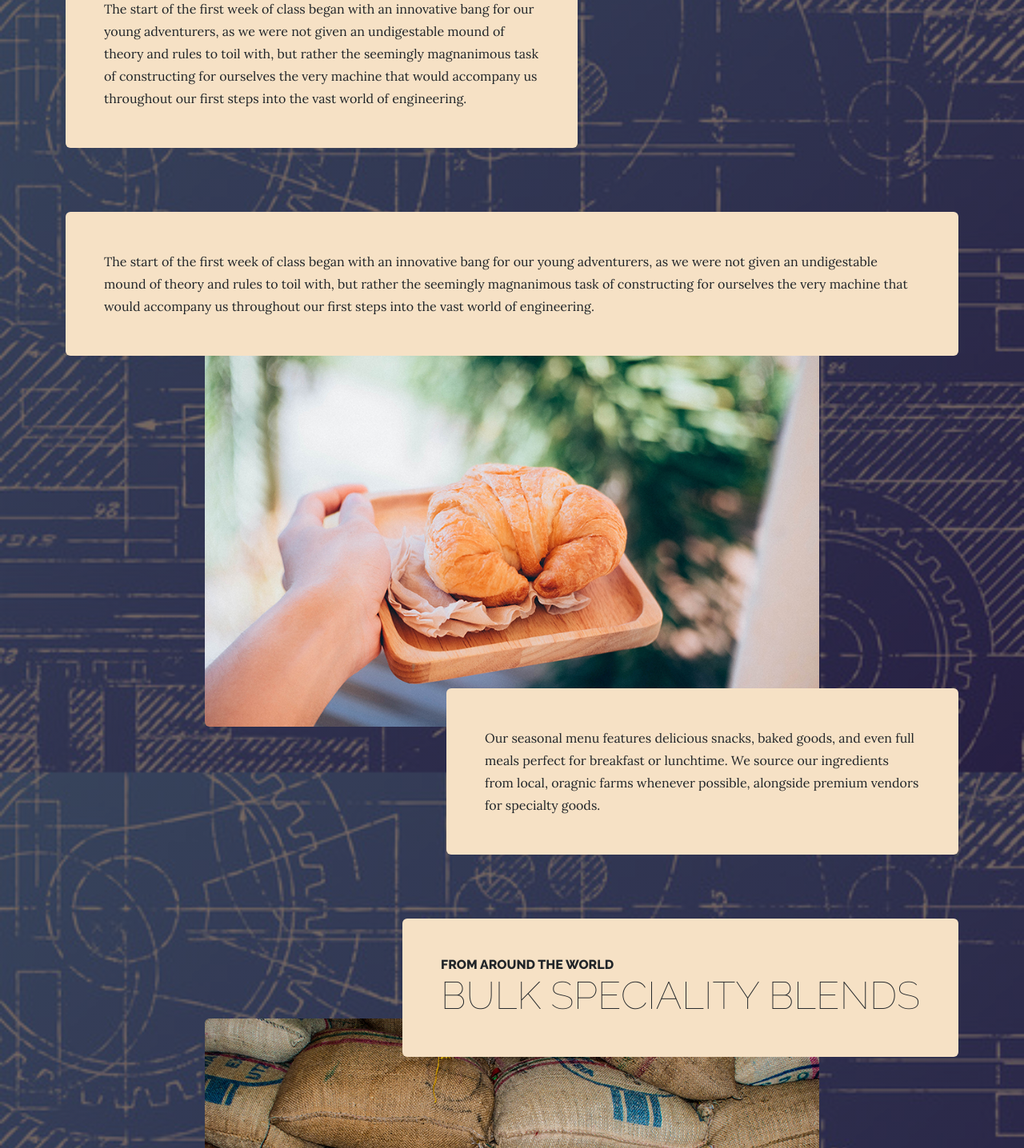
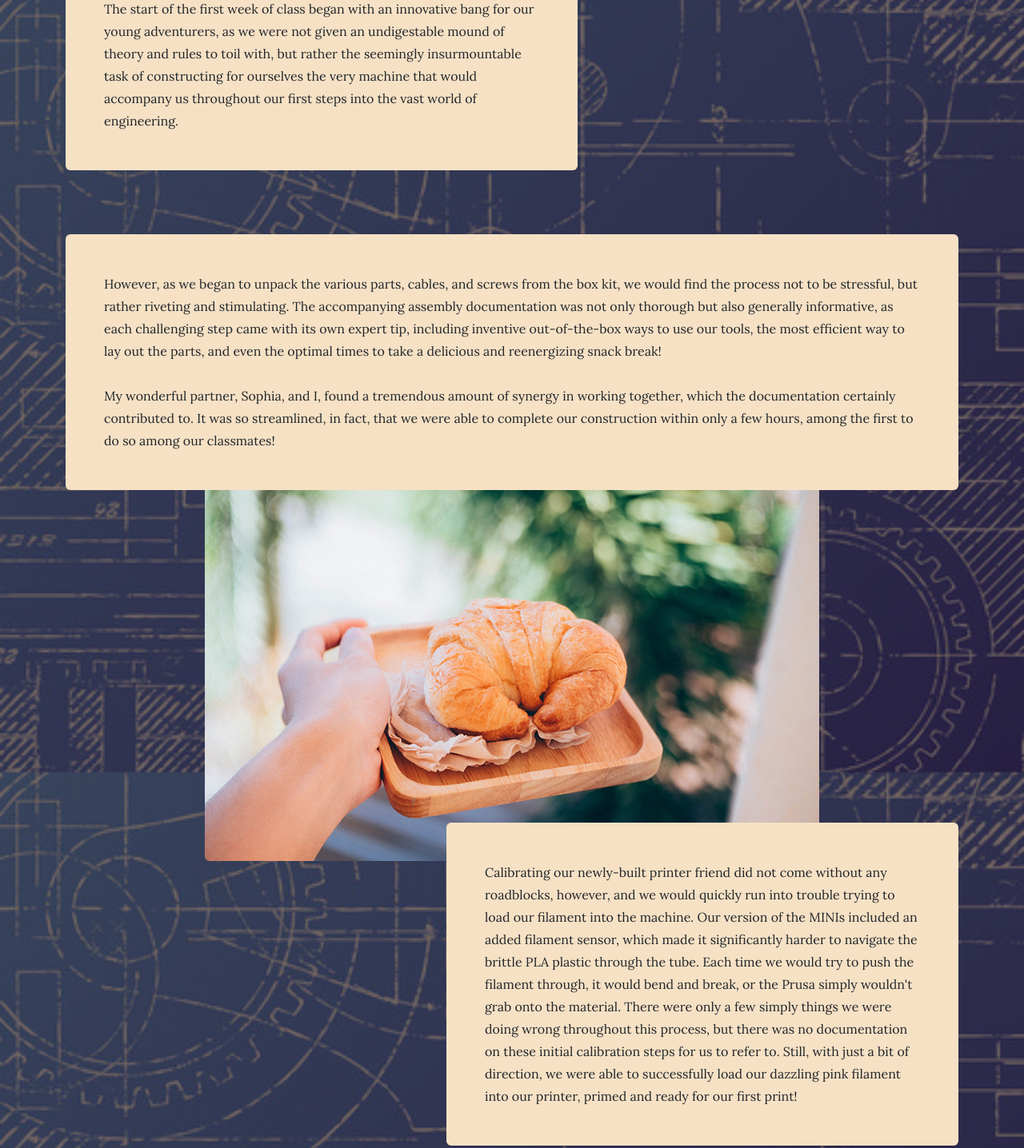
Before and after one commit to dcarey2025/dcarey.github.io, a plain HTML site: page ENGR.html in a window 1280 px wide. Shown: the part 999-2435 px from the top of the page at 80% size. Drawn offline with nearby package versions, Linux system fonts and the light colour scheme.

Commit message:
Add files via upload

```diff
--- a/ENGR.html
+++ b/ENGR.html
@@ -52,7 +52,7 @@
                     </div>
                     <img class="product-item-img mx-auto d-flex rounded img-fluid mb-3 mb-lg-0" src="assets/img/products-01.jpg" alt="..." />
                     <div class="product-item-description d-flex me-auto">
-                        <div class="bg-faded p-5 rounded"><p class="mb-0">The start of the first week of class began with an innovative bang for our young adventurers, as we were not given an undigestable mound of theory and rules to toil with, but rather the seemingly magnanimous task of constructing for ourselves the very machine that would accompany us throughout our first steps into the vast world of engineering. </p></div>
+                        <div class="bg-faded p-5 rounded"><p class="mb-0">The start of the first week of class began with an innovative bang for our young adventurers, as we were not given an undigestable mound of theory and rules to toil with, but rather the seemingly insurmountable task of constructing for ourselves the very machine that would accompany us throughout our first steps into the vast world of engineering. </p></div>
                     </div>
                 </div>
             </div>
@@ -62,12 +62,12 @@
                 <div class="product-item">
                     <div class="product-item-title d-flex">
                         <div class="bg-faded p-5 d-flex me-auto rounded">
-                            <p class="mb-0">The start of the first week of class began with an innovative bang for our young adventurers, as we were not given an undigestable mound of theory and rules to toil with, but rather the seemingly magnanimous task of constructing for ourselves the very machine that would accompany us throughout our first steps into the vast world of engineering. </p>
+                            <p class="mb-0"> However, as we began to unpack the various parts, cables, and screws from the box kit, we would find the process not to be stressful, but rather riveting and stimulating. The accompanying assembly documentation was not only thorough but also generally informative, as each challenging step came with its own expert tip, including inventive out-of-the-box ways to use our tools, the most efficient way to lay out the parts, and even the optimal times to take a delicious and reenergizing snack break! <br><br> My wonderful partner, Sophia, and I, found a tremendous amount of synergy in working together, which the documentation certainly contributed to. It was so streamlined, in fact, that we were able to complete our construction within only a few hours, among the first to do so among our classmates!</p>
                         </div>
                     </div>
                     <img class="product-item-img mx-auto d-flex rounded img-fluid mb-3 mb-lg-0" src="assets/img/products-02.jpg" alt="..." />
                     <div class="product-item-description d-flex ms-auto">
-                        <div class="bg-faded p-5 rounded"><p class="mb-0">Our seasonal menu features delicious snacks, baked goods, and even full meals perfect for breakfast or lunchtime. We source our ingredients from local, oragnic farms whenever possible, alongside premium vendors for specialty goods.</p></div>
+                        <div class="bg-faded p-5 rounded"><p class="mb-0">Calibrating our newly-built printer friend did not come without any roadblocks, however, and we would quickly run into trouble trying to load our filament into the machine. Our version of the MINIs included an added filament sensor, which made it significantly harder to navigate the brittle PLA plastic through the tube. Each time we would try to push the filament through, it would bend and break, or the Prusa simply wouldn't grab onto the material. There were only a few simply things we were doing wrong throughout this process, but there was no documentation on these initial calibration steps for us to refer to. Still, with just a bit of direction, we were able to successfully load our dazzling pink filament into our printer, primed and ready for our first print!</p></div>
                     </div>
                 </div>
             </div>
```
